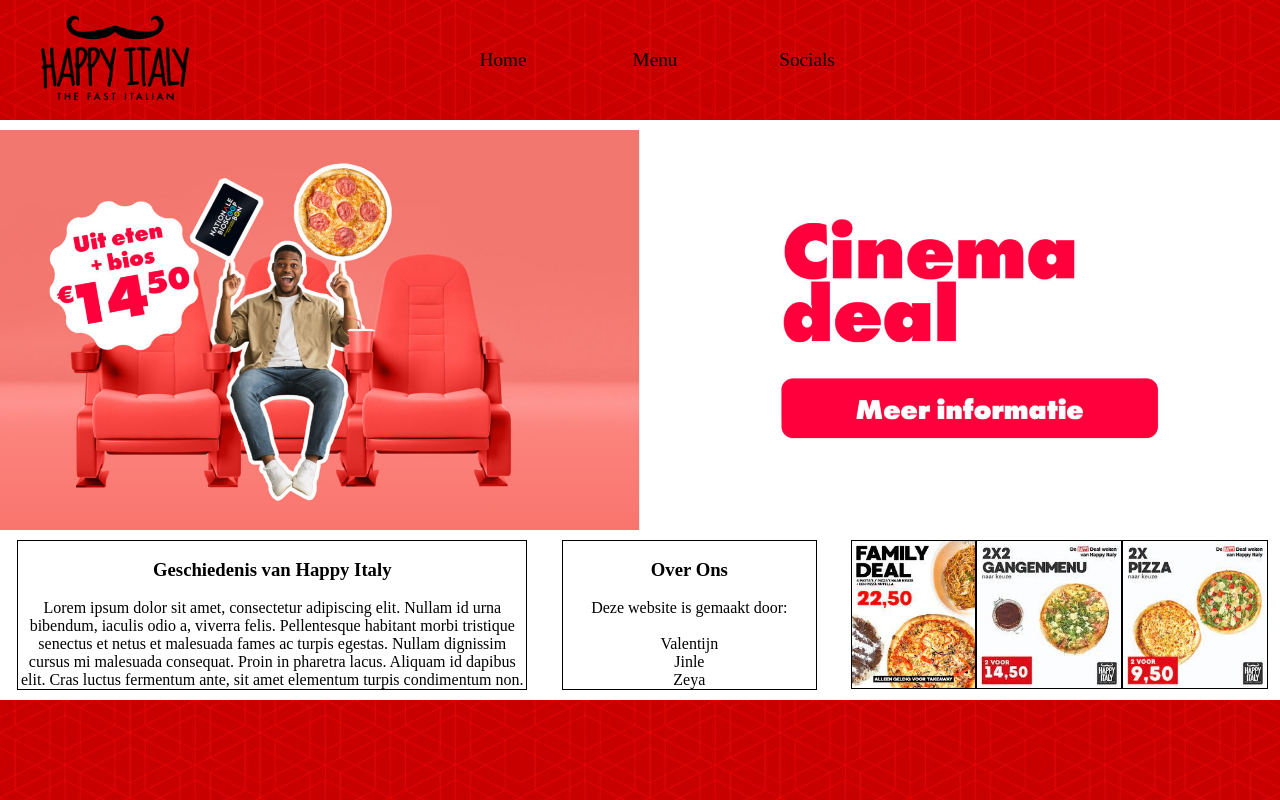
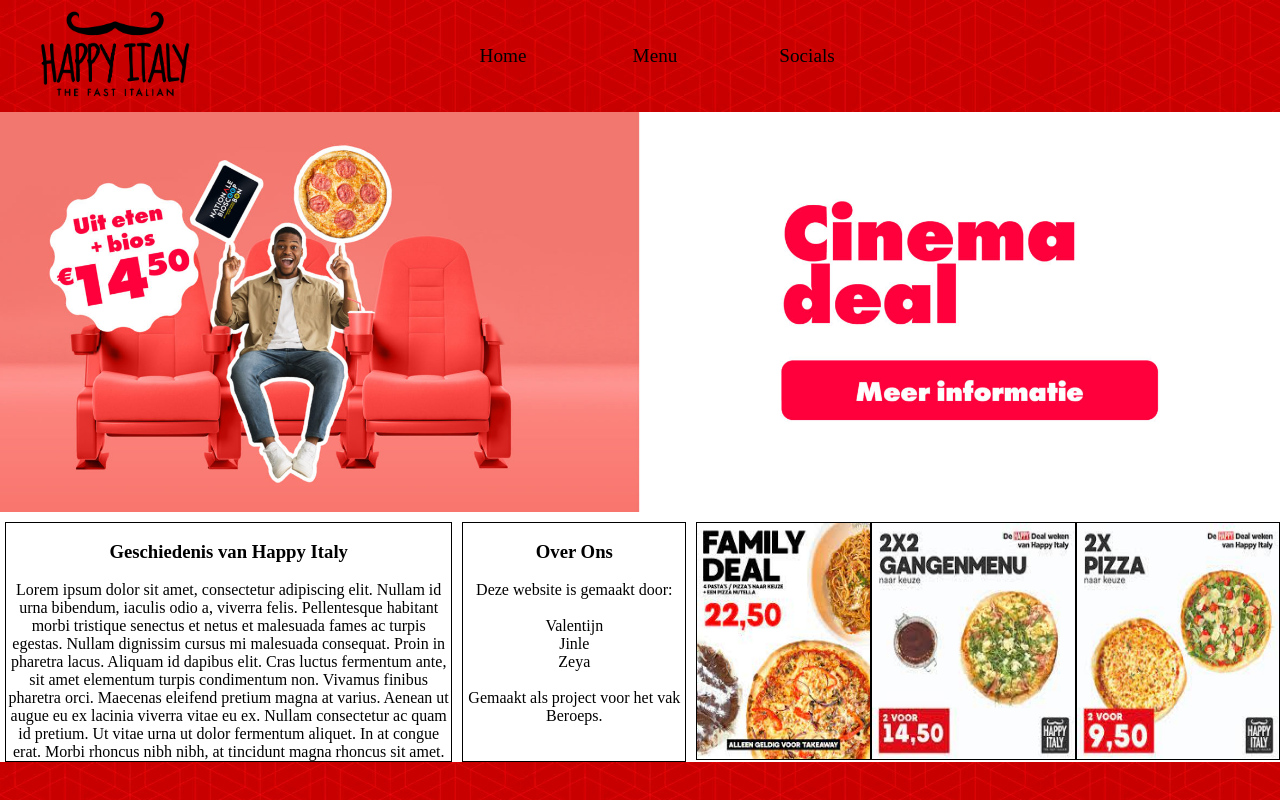
Before and after one commit to HerpieDerpieee/LJ1-BestellenSchool, a website: page Website/public/index.html in a window 1280 px wide. Drawn offline with Linux system fonts and the light colour scheme.

Commit message:
bug fixes

```diff
--- a/Website/public/bestellen/style.css
+++ b/Website/public/bestellen/style.css
@@ -30,11 +30,14 @@
 
 
 header {
-  grid-area: header !important;
+  position: sticky;
+  top: 0;
+  z-index: 1000;
 }
 
 .main {
   grid-area: main;
+  margin-top: 2vh;
 }
 
 .footer {
@@ -44,16 +47,9 @@
 .grid-container {
   display: grid;
   grid-template-areas:
-    'header header header header header header'
     'main main main main main main'
     'footer footer footer footer footer footer';
-  grid-template-rows: 15vh 70vh 15vh;
-  gap: 10px;
-  height: 105vh !important;
-}
-
-.grid-container>div {
-  padding: 20px 0;
+  grid-template-rows: auto 15vh;
 }
 
 .nav {
--- a/Website/public/index.html
+++ b/Website/public/index.html
@@ -14,7 +14,6 @@
 </head>
 
 <body>
-    <div class="grid-container">
     <header>
         <div class="navbar">
             <div class="logo"><img style="width: 150px" src="./img/MainLogo.png" alt="logo"></div>
@@ -29,6 +28,8 @@
             </a>
         </div>
     </header>
+    <div class="grid-container">
+
         <div class="main">
             <div class="slider">
                 <div class="slide active">
--- a/Website/public/navbar/navbar.css
+++ b/Website/public/navbar/navbar.css
@@ -22,7 +22,8 @@
 
 /* HEADER */
 header {
-    position: relative;
+    position: sticky;
+    top: 0px;
     padding: 0 2rem;
     background: url("../img/headerBG.png");
 
@@ -83,7 +84,7 @@
     top: 15vh;
     width: 300px;
     height: 0;
-    background: rgba(255, 0, 0, 0.3);
+    background: rgba(255, 255, 255, 0.8);
     border-radius: 10px;
     overflow: hidden;
     -webkit-transition: height 0.2s ease-in;
@@ -91,6 +92,10 @@
     -o-transition: height 0.2s ease-in;
     -ms-transition: height 0.2s ease-in;
     transition: height 0.2s ease-in;
+}
+
+.dropdown_menu * {
+    overflow: visible;
 }
 
 .dropdown_menu.open {
--- a/Website/public/style.css
+++ b/Website/public/style.css
@@ -1,11 +1,15 @@
 * {
     margin: 0;
     padding: 0;
-    overflow: hidden;
+    overflow-x: hidden;
 }
 
+
+
 header {
-    grid-area: header !important;
+    position: sticky;
+    top: 0;
+    z-index: 1000;
 }
 
 .main {
@@ -19,11 +23,9 @@
 .grid-container {
     display: grid;
     grid-template-areas:
-        'header header header header header header'
         'main main main main main main'
         'footer footer footer footer footer footer';
-    grid-template-rows: 15vh 70vh 15vh;
-    gap: 10px;
+    grid-template-rows: auto 15vh;
 }
 
 
@@ -102,21 +104,27 @@
     overflow: hidden;
 }
 
+
+
 .slide {
+    overflow: hidden;
     position: absolute;
     top: 0;
     left: 0;
     width: 100%;
     height: 100%;
+    margin-top: 0vh;
     opacity: 0;
     transition: opacity 1s ease-in-out;
 }
 
 .slide.active {
+    overflow: hidden;
     opacity: 1;
 }
 
 .slide img {
+    overflow: hidden;
     width: 100%;
     height: 100%;
     object-fit: cover;
@@ -178,6 +186,7 @@
 
 .history {
     width: 40%;
+    height: 30vh;
     border: 1px solid black;
     text-align: center;
 }
```
Also changed, not shown: Website/public/bestellen/index.html (+1 -3 lines). Lines whose indentation alone changed are shown as unchanged.
